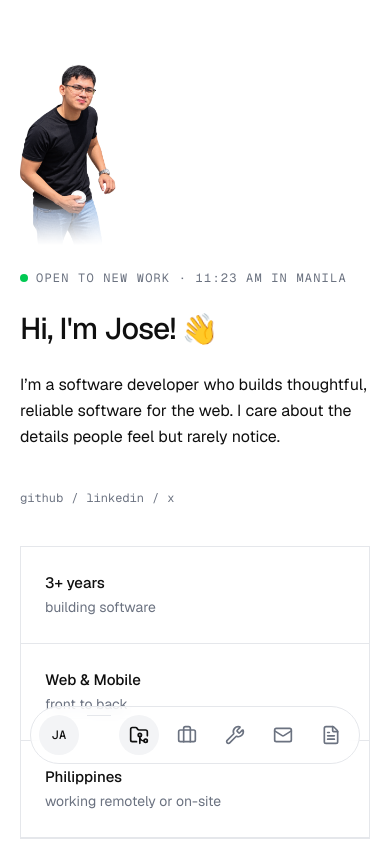
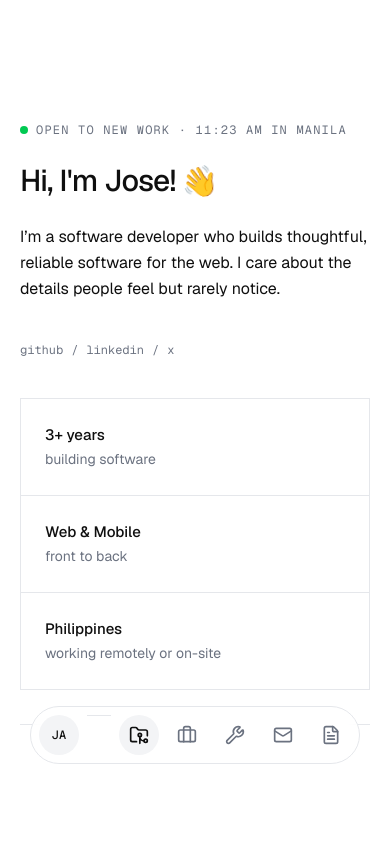
Before and after one commit to josegerryacevedo/personal-portfolio, a Next.js app: page / in a window 390 px wide. Shown: the top 844 px of the page. Built offline with nearby package versions, Linux system fonts and the light colour scheme.

Commit message:
Refine Hero component layout for enhanced responsiveness, adjusting grid structure and image visibility for better alignment and display across screen sizes.

```diff
--- a/src/components/Hero.tsx
+++ b/src/components/Hero.tsx
@@ -64,12 +64,12 @@ export default function Hero() {
     >
       <div className="flex-1 flex flex-col justify-center">
         <SectionContainer className="flex flex-col gap-6">
-          <div className="grid grid-cols-1 lg:grid-cols-[220px_1fr] items-end">
+          <div className="grid grid-cols-1 lg:grid-cols-[220px_1fr] items-center lg:items-end gap-x-4">
             <motion.div
               initial={prefersReducedMotion ? false : { opacity: 0, y: 12 }}
               animate={{ opacity: 1, y: 0 }}
               transition={{ delay: 0.25, duration: 0.6, ease: "easeOut" }}
-              className="relative w-24 lg:w-[160px] mb-6 lg:mb-0"
+              className="relative w-full max-w-24 lg:w-[160px] lg:max-w-none mb-6 lg:mb-0 mx-auto lg:mx-0"
             >
               <Image
                 src="/images/black-profile.png"
@@ -78,7 +78,7 @@ export default function Hero() {
                 height={500}
                 priority
                 sizes="(min-width: 1024px) 160px, 96px"
-                className="w-full h-auto"
+                className="w-full h-auto hidden lg:block"
               />
             </motion.div>
 
```
